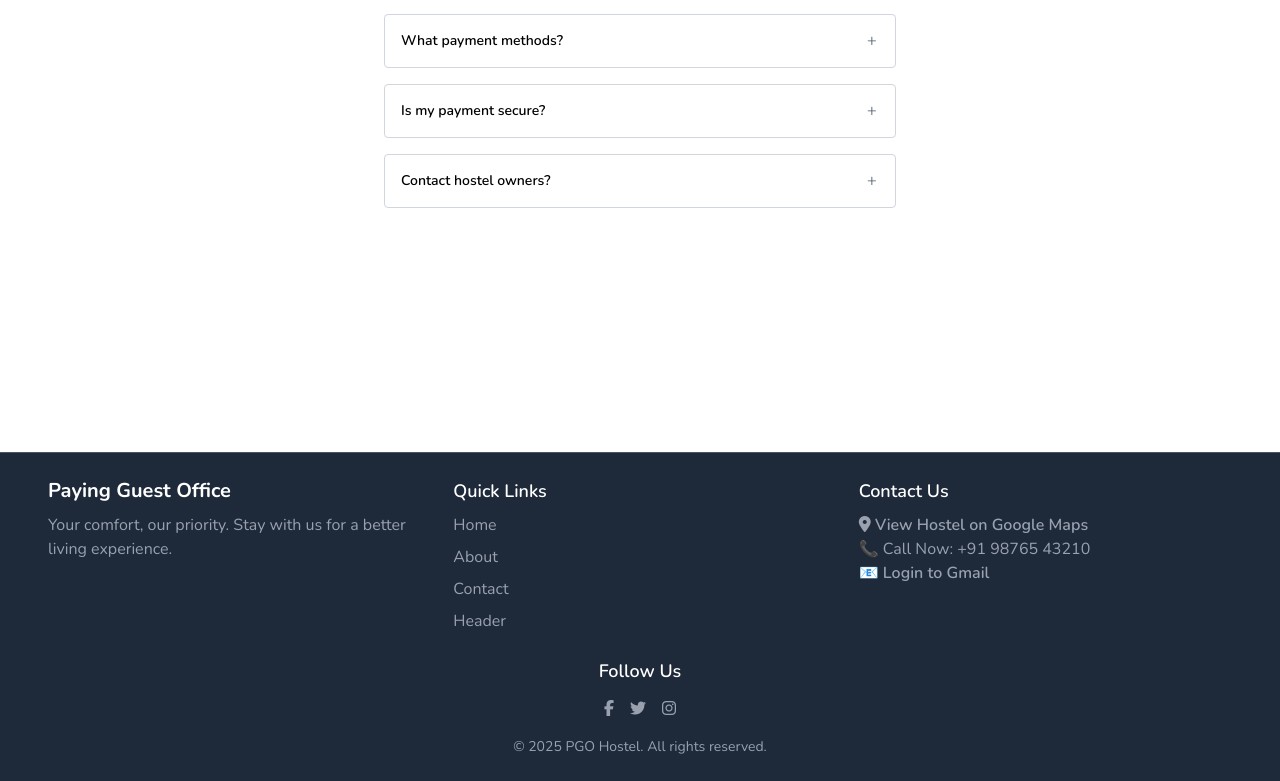
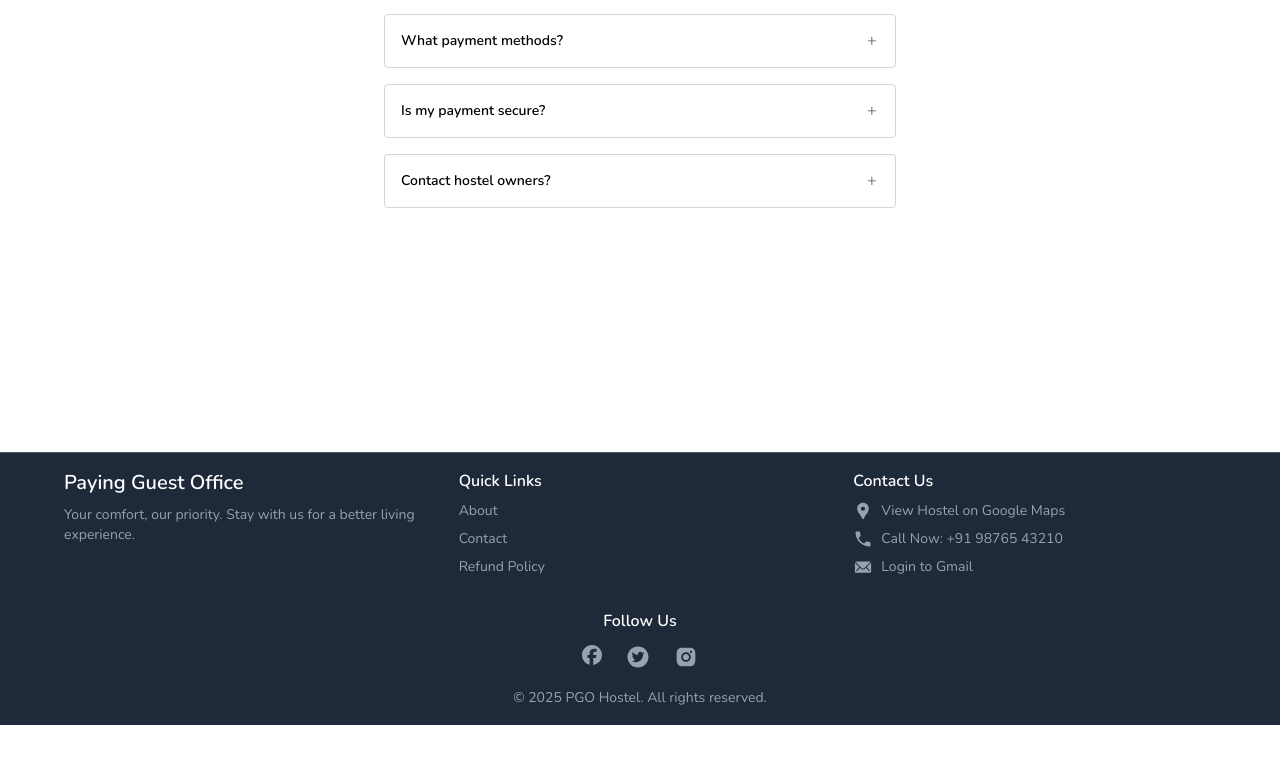
Before and after one commit to Srujangupta06/Paying-Guest-Online-Frontend, a React (Vite) app: page / in a window 1280 px wide. Shown: the part 2585-3366 px from the top of the page. After the commit the page ends 3310 px from the top, so only its background shows below. Built offline with nearby package versions, Linux system fonts and the light colour scheme.

Commit message:
Resolved Merge Conflict

```diff
--- a/package.json
+++ b/package.json
@@ -10,7 +10,6 @@
     "preview": "vite preview"
   },
   "dependencies": {
-    "@fortawesome/fontawesome-free": "^6.7.2",
     "@tailwindcss/vite": "^4.0.9",
     "react": "^19.0.0",
     "react-dom": "^19.0.0",
--- a/src/App.jsx
+++ b/src/App.jsx
@@ -3,6 +3,8 @@ import Header from "./components/Header";
 import Footer from "./components/Footer";
 import { lazy, Suspense } from "react";
 import LoadingUi from "./components/LoadingUi";
+import HostelListing from "./routes/HostelListing";
+import AdminLogin from "./routes/AdminLogin";
 
 {
   /*Lazy loading for the respective routes */
@@ -46,6 +48,26 @@ function App() {
               </>
             }
           />
+          <Route
+            path="/list-hostels"
+            element={
+              <>
+                <Header />
+                <HostelListing/>
+                <Footer />
+              </>
+            }
+          />
+          <Route
+            path="/admin-login"
+            element={
+              <>
+                <Header />
+                <AdminLogin/>
+                <Footer />
+              </>
+            }
+          />
           <Route path="*" element={<PageNotFound />} />
         </Routes>
       </Suspense>
--- a/src/components/Faq.jsx
+++ b/src/components/Faq.jsx
@@ -6,7 +6,7 @@ const Faq = () => {
   const [activeFaqId, setActiveFaqId] = useState("");
 
   return (
-    <section className="px-6 sm:px-0 text-center w-full flex flex-col items-center min-h-[70vh] sm:min-h-[50vh] md:min-h-[70vh]  mb-6 sm:mb-12  sm:py-0">
+    <section className="px-6 sm:px-0 text-center w-full flex flex-col items-center min-h-[50vh] sm:min-h-[50vh] md:min-h-[70vh]  mb-6 sm:mb-12  sm:py-0">
       <h1 className="text-xl  md:text-2xl font-semibold mb-4 tracking-widest">
         FAQs
       </h1>
--- a/src/components/Footer.jsx
+++ b/src/components/Footer.jsx
@@ -1,7 +1,10 @@
-import "@fortawesome/fontawesome-free/css/all.min.css";
+import { MdLocationPin } from "react-icons/md";
+import { IoMdCall, IoIosMail } from "react-icons/io";
+import { FaFacebook } from "react-icons/fa6";
+import { AiFillTwitterCircle, AiFillInstagram } from "react-icons/ai";
+
+import { Link } from "react-router-dom";
 const Footer = () => {
-
-
   function showCopyright() {
     alert(
       "© 2025 PGO Hostel. All rights reserved. Unauthorized use of content is prohibited."
@@ -9,104 +12,108 @@ const Footer = () => {
   }
 
   return (
-
-      <footer className="bg-gray-800 border-t border-gray-600 text-white py-6 mt-auto">
-        <div className="container mx-auto px-6 md:px-12 grid grid-cols-1 md:grid-cols-3 gap-8">
+    <footer className="bg-gray-800 border-t border-gray-600 text-white py-4 mt-auto px-6 sm:px-16">
+      <div className="container grid grid-cols-1 md:grid-cols-3 gap-x-8">
         <div>
-            <h2 className="text-xl font-bold">Paying Guest Office</h2>
-            <p className="mt-2 text-gray-400">
+          <h2 className="text-xl font-semibold">Paying Guest Office</h2>
+          <p className="mt-2 text-gray-400 text-sm">
             Your comfort, our priority. Stay with us for a better living
             experience.
           </p>
         </div>
 
         <div>
-            <h3 className="text-lg font-semibold">Quick Links</h3>
+          <h3 className="text-md font-semibold">Quick Links</h3>
           <ul className="mt-2 space-y-2 text-gray-400">
-              <li>
-                <a href="#" className="hover:text-white">
-                  Home
-                </a>
+            <li className="text-sm">
+              <Link to="/about" className="hover:text-white">
+                About
+              </Link>
             </li>
-              <li>
-                <a href="#" className="hover:text-white">
-                  About
-                </a>
+            <li className="text-sm">
+              <Link to="/contact-us" className="hover:text-white">
+                Contact
+              </Link>
             </li>
-              <li>
-                <a href="#" className="hover:text-white">
-                  Contact
-                </a>
-              </li>
-              <li>
-                <a href="#" className="hover:text-white">
-                  Header
-                </a>
+            <li className="text-sm">
+              <Link to="/contact-us" className="hover:text-white">
+                Refund Policy
+              </Link>
             </li>
           </ul>
         </div>
 
         <div>
-            <h3 className="text-lg font-semibold">Contact Us</h3>
+          <h3 className="text-md font-semibold">Contact Us</h3>
           <p className="mt-2 text-gray-400">
-              <a
-                href="https://www.google.com/maps/search/Zolo+Stays+-+KPHB+Hostels,+KPHB,+Hyderabad/"
+            <Link
+              to="https://www.google.com/maps/search/Zolo+Stays+-+KPHB+Hostels,+KPHB,+Hyderabad/"
               target="_blank"
               rel="noopener noreferrer"
-                className="text-gray-400 font-semibold hover:text-white"
+              className="text-gray-400  hover:text-white flex items-center gap-x-2 mb-2"
             >
-                <i className="fas fa-map-marker-alt"></i> View Hostel on Google
-                Maps
-              </a>
+              <MdLocationPin className="text-xl" />
+              <span className="text-sm">View Hostel on Google Maps</span>
+            </Link>
           </p>
-            <p className="text-gray-400 hover:text-white">
-              <a href="tel:+919876543210">📞 Call Now: +91 98765 43210</a>
-            </p>
-            <p className="text-gray-400 hover:text-white">
-              <a
-                href="https://mail.google.com/"
+
+          <Link
+            to="tel:+919876543210"
+            className="text-gray-400  hover:text-white flex items-center gap-x-2 mb-2"
+          >
+            <IoMdCall className="text-xl" />
+            <span className="text-sm">Call Now: +91 98765 43210</span>
+          </Link>
+
+          <Link
+            className="text-gray-400  hover:text-white flex items-center gap-x-2 mb-2"
+            to="https://mail.google.com/"
             target="_blank"
-                rel="noopener noreferrer"
-                className="font-semibold"
+            rel="noopener
+            noreferrer"
           >
-                📧 Login to Gmail
-              </a>
-            </p>
+            <IoIosMail className="text-xl" />
+            <span className="text-sm">Login to Gmail</span>
+          </Link>
         </div>
       </div>
 
       <div className="mt-6 text-center">
-          <h3 className="text-lg font-semibold">Follow Us</h3>
-          <div className="flex justify-center mt-3 space-x-4">
-            <a
-              href="https://www.facebook.com/login/"
+        <h3 className="text-md font-semibold">Follow Us</h3>
+        <div className="flex justify-center mt-3 space-x-4 gap-x-2">
+          <Link
+            to="https://www.facebook.com/login/"
+            target="_blank"
             className="text-gray-400 hover:text-white"
           >
-              <i className="fab fa-facebook-f"></i>
-            </a>
-            <a
-              href="https://x.com/i/flow/login"
+            <FaFacebook className="text-xl" />
+          </Link>
+          <Link
+            to="https://x.com/i/flow/login"
+            target="_blank"
             className="text-gray-400 hover:text-white"
           >
-              <i className="fab fa-twitter"></i>
-            </a>
-            <a
-              href="https://www.instagram.com/accounts/login/?hl=en"
+            <AiFillTwitterCircle className="text-2xl" />
+          </Link>
+          <Link
+            to="https://www.instagram.com/accounts/login/?hl=en"
+            target="_blank"
             className="text-gray-400 hover:text-white"
           >
-              <i className="fab fa-instagram"></i>
-            </a>
+            <AiFillInstagram className="text-2xl" />
+          </Link>
         </div>
       </div>
 
       <div
-          className="mt-4 text-center text-gray-400 text-sm cursor-pointer hover:text-white"
+        className="mt-4 text-center text-gray-400  cursor-pointer hover:text-white"
         onClick={showCopyright}
       >
+        <span className="text-sm">
           &copy; 2025 PGO Hostel. All rights reserved.
+        </span>
       </div>
     </footer>
-
   );
 };
 
--- a/src/components/HomeHero.jsx
+++ b/src/components/HomeHero.jsx
@@ -1,4 +1,7 @@
+import { useNavigate } from "react-router-dom";
+
 const HomeHero = () => {
+  const navigate = useNavigate();
   return (
     <section className="px-6 w-full mb-6 sm:mb-12  sm:py-0 bg-image flex flex-col items-center justify-center">
       <div className="px-2 sm:px-4 flex flex-col text-center items-center">
@@ -10,10 +13,16 @@ const HomeHero = () => {
           secure payments and direct communication with property owners.
         </p>
         <div className="text-center">
-          <button className="bg-white text-black text-sm px-5 py-2 border border-white cursor-pointer mr-4">
+          <button
+            className="bg-white text-black text-sm px-5 py-2 border border-white cursor-pointer mr-4"
+            onClick={() => navigate("/list-hostels")}
+          >
             Find Hostels
           </button>
-          <button className="bg-transparent text-white text-sm px-5 py-2 border border-white  cursor-pointer">
+          <button
+            className="bg-transparent text-white text-sm px-5 py-2 border border-white  cursor-pointer"
+            onClick={() => navigate("/admin-login")}
+          >
             List Hostel
           </button>
         </div>
--- /dev/null
+++ b/src/routes/AdminLogin.jsx
@@ -0,0 +1,11 @@
+const AdminLogin = () => {
+  return (
+    <div className="min-h-screen py-2 ">
+      <center>
+        <h1 className="font-semibold text-2xl">Admin Login Page</h1>
+      </center>
+    </div>
+  );
+};
+
+export default AdminLogin;
--- /dev/null
+++ b/src/routes/HostelListing.jsx
@@ -0,0 +1,11 @@
+const HostelListing = () => {
+  return (
+    <div className="min-h-screen py-2">
+      <center>
+        <h1 className="font-semibold text-2xl">Hostels Page</h1>
+      </center>
+    </div>
+  );
+};
+
+export default HostelListing;
```
Also changed, not shown: src/routes/About.jsx (+164 -97 lines), 1 other file (tests, documents, lock files or other folders). Lines whose indentation alone changed are shown as unchanged.
